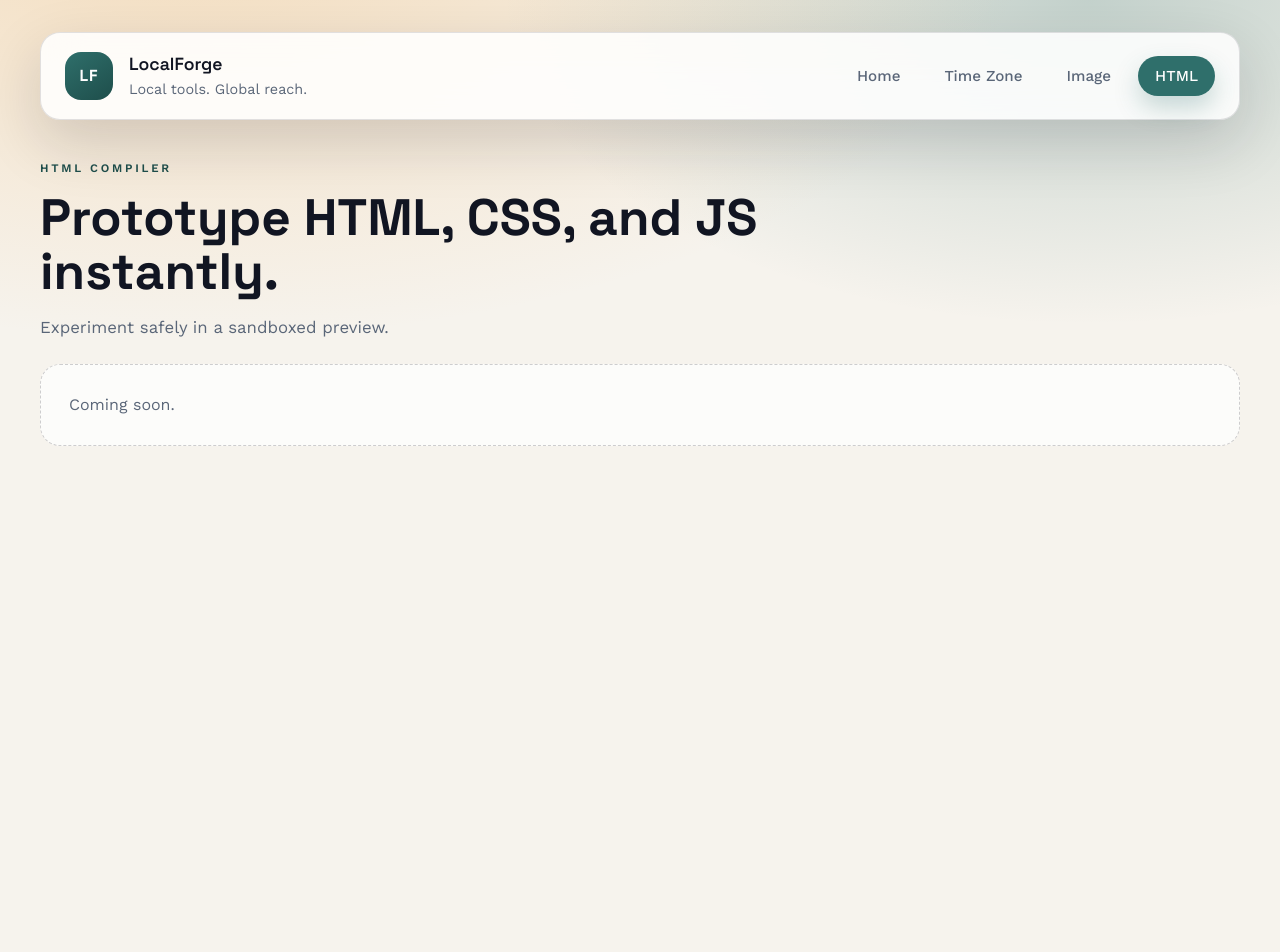
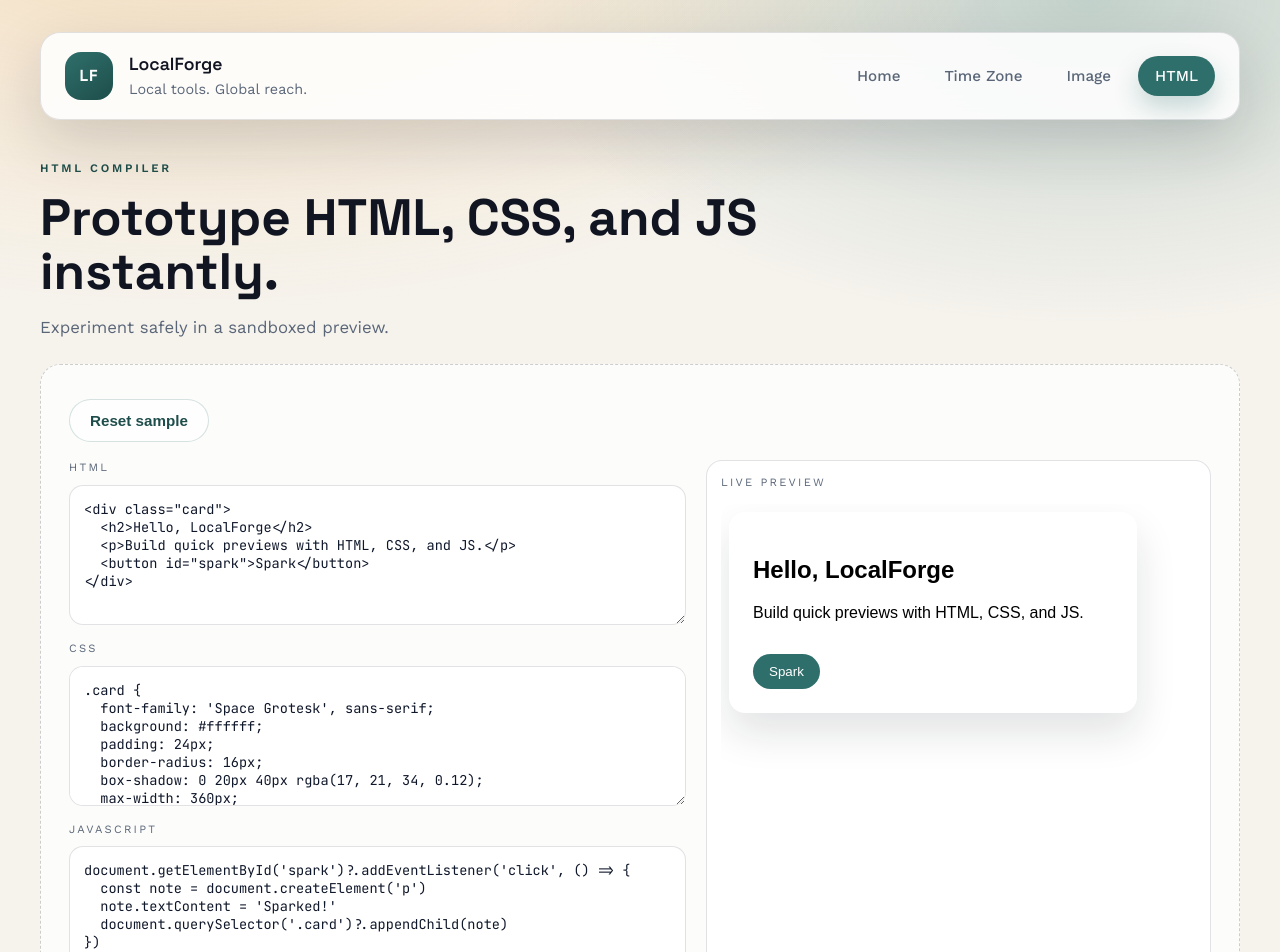
Before and after one commit to filius-fall/localforge, a React app in the folder apps/frontend/: page /tools/html in a window 1280 px wide. Shown: the top 952 px of the page. Before the commit the page ends 800 px from the top, so only its background shows below. Built offline with nearby package versions, Linux system fonts and the light colour scheme; no server answers; the HTML template or start-up script is replaced by a standard one.

Commit message:
feat(frontend): add HTML compiler workspace

```diff
--- a/apps/frontend/src/App.css
+++ b/apps/frontend/src/App.css
@@ -373,6 +373,58 @@
   align-items: center;
 }
 
+.compiler-grid {
+  margin-top: 18px;
+  display: grid;
+  grid-template-columns: minmax(0, 1.1fr) minmax(0, 0.9fr);
+  gap: 20px;
+}
+
+.editor-stack {
+  display: grid;
+  gap: 16px;
+}
+
+.editor-card {
+  display: grid;
+  gap: 8px;
+  font-size: 0.7rem;
+  letter-spacing: 0.2em;
+  text-transform: uppercase;
+  color: var(--muted);
+}
+
+.editor-card textarea {
+  min-height: 140px;
+  resize: vertical;
+  border-radius: 14px;
+  border: 1px solid var(--border);
+  padding: 14px;
+  font-family: var(--mono);
+  font-size: 0.85rem;
+  background: #ffffff;
+  color: #0f172a;
+}
+
+.preview-pane {
+  border-radius: 16px;
+  border: 1px solid var(--border);
+  background: #ffffff;
+  padding: 14px;
+  display: flex;
+  flex-direction: column;
+  gap: 12px;
+  min-height: 420px;
+}
+
+.preview-pane iframe {
+  border: none;
+  width: 100%;
+  flex: 1;
+  border-radius: 12px;
+  background: #ffffff;
+}
+
 @keyframes floatIn {
   from {
     opacity: 0;
@@ -392,6 +444,10 @@
   .app-header {
     align-items: flex-start;
   }
+
+  .compiler-grid {
+    grid-template-columns: 1fr;
+  }
 }
 
 @media (max-width: 600px) {
--- a/apps/frontend/src/index.css
+++ b/apps/frontend/src/index.css
@@ -1,4 +1,4 @@
-@import url('https://fonts.googleapis.com/css2?family=Space+Grotesk:wght@400;500;600;700&family=Work+Sans:wght@300;400;500;600&display=swap');
+@import url('https://fonts.googleapis.com/css2?family=JetBrains+Mono:wght@400;500&family=Space+Grotesk:wght@400;500;600;700&family=Work+Sans:wght@300;400;500;600&display=swap');
 
 :root {
   font-family: 'Work Sans', sans-serif;
@@ -20,6 +20,7 @@
   --border: rgba(17, 21, 34, 0.12);
   --shadow: 0 22px 60px rgba(17, 21, 34, 0.16);
   --radius: 20px;
+  --mono: 'JetBrains Mono', monospace;
 }
 
 * {
--- a/apps/frontend/src/pages/HtmlCompiler.tsx
+++ b/apps/frontend/src/pages/HtmlCompiler.tsx
@@ -1,4 +1,63 @@
+import { useMemo, useState } from 'react'
+
+const starter = {
+  html: `<div class="card">
+  <h2>Hello, LocalForge</h2>
+  <p>Build quick previews with HTML, CSS, and JS.</p>
+  <button id="spark">Spark</button>
+</div>`,
+  css: `.card {
+  font-family: 'Space Grotesk', sans-serif;
+  background: #ffffff;
+  padding: 24px;
+  border-radius: 16px;
+  box-shadow: 0 20px 40px rgba(17, 21, 34, 0.12);
+  max-width: 360px;
+}
+
+button {
+  margin-top: 16px;
+  padding: 10px 16px;
+  border-radius: 999px;
+  border: none;
+  background: #2f6f6b;
+  color: #fff;
+  cursor: pointer;
+}`,
+  js: `document.getElementById('spark')?.addEventListener('click', () => {
+  const note = document.createElement('p')
+  note.textContent = 'Sparked!'
+  document.querySelector('.card')?.appendChild(note)
+})`,
+}
+
 function HtmlCompiler() {
+  const [html, setHtml] = useState(starter.html)
+  const [css, setCss] = useState(starter.css)
+  const [js, setJs] = useState(starter.js)
+
+  const srcDoc = useMemo(
+    () => `<!DOCTYPE html>
+<html lang="en">
+  <head>
+    <meta charset="UTF-8" />
+    <meta name="viewport" content="width=device-width, initial-scale=1.0" />
+    <style>${css}</style>
+  </head>
+  <body>
+    ${html}
+    <script>${js}<\/script>
+  </body>
+</html>`,
+    [html, css, js]
+  )
+
+  const handleReset = () => {
+    setHtml(starter.html)
+    setCss(starter.css)
+    setJs(starter.js)
+  }
+
   return (
     <section className="tool-page">
       <div className="tool-header">
@@ -8,7 +67,45 @@ function HtmlCompiler() {
           Experiment safely in a sandboxed preview.
         </p>
       </div>
-      <div className="tool-panel">Coming soon.</div>
+      <div className="tool-panel">
+        <div className="action-row">
+          <button className="button ghost" type="button" onClick={handleReset}>
+            Reset sample
+          </button>
+        </div>
+        <div className="compiler-grid">
+          <div className="editor-stack">
+            <label className="editor-card">
+              <span>HTML</span>
+              <textarea
+                value={html}
+                onChange={(event) => setHtml(event.target.value)}
+                spellCheck={false}
+              />
+            </label>
+            <label className="editor-card">
+              <span>CSS</span>
+              <textarea
+                value={css}
+                onChange={(event) => setCss(event.target.value)}
+                spellCheck={false}
+              />
+            </label>
+            <label className="editor-card">
+              <span>JavaScript</span>
+              <textarea
+                value={js}
+                onChange={(event) => setJs(event.target.value)}
+                spellCheck={false}
+              />
+            </label>
+          </div>
+          <div className="preview-pane">
+            <p className="preview-label">Live Preview</p>
+            <iframe title="HTML preview" sandbox="allow-scripts" srcDoc={srcDoc} />
+          </div>
+        </div>
+      </div>
     </section>
   )
 }
```
